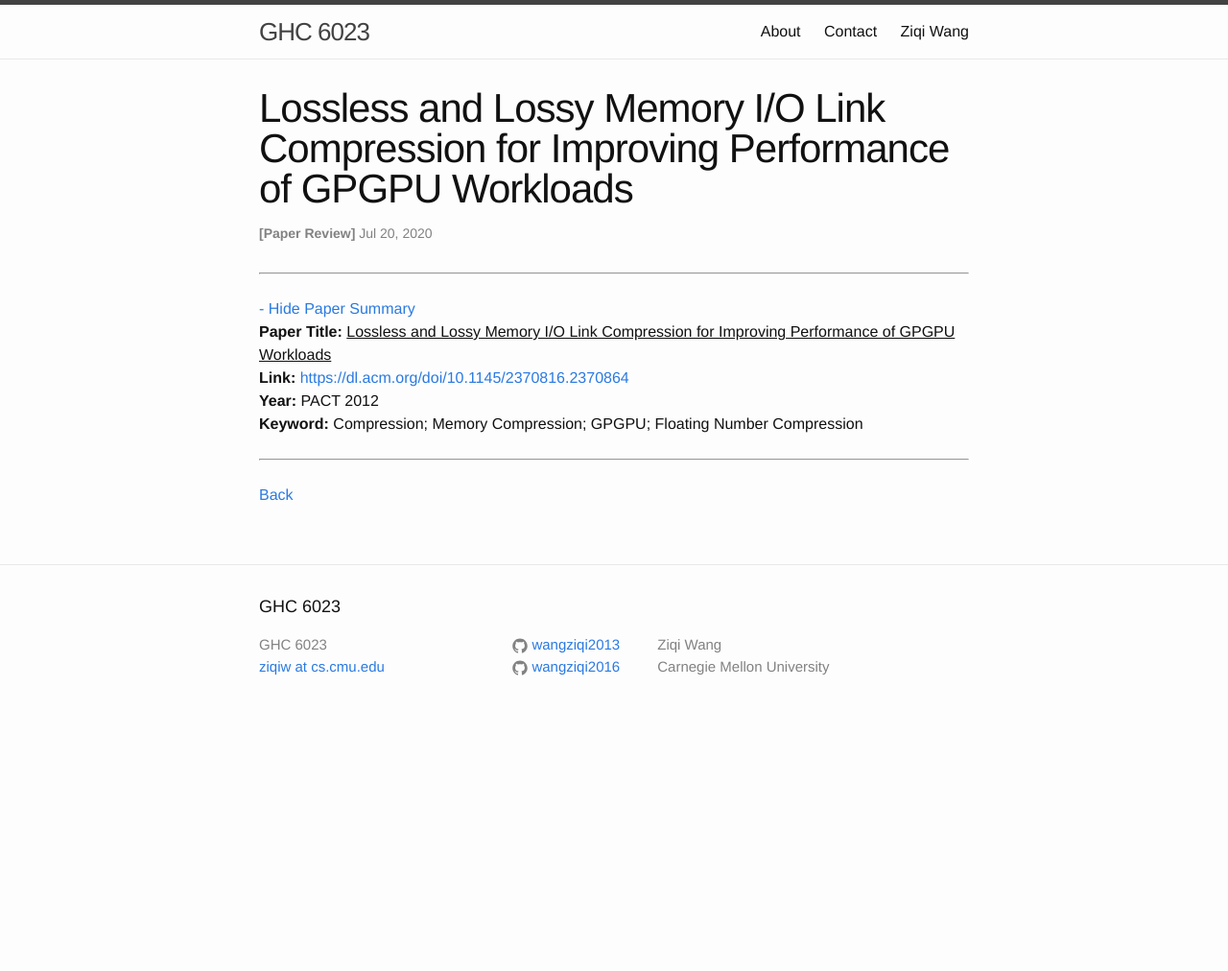
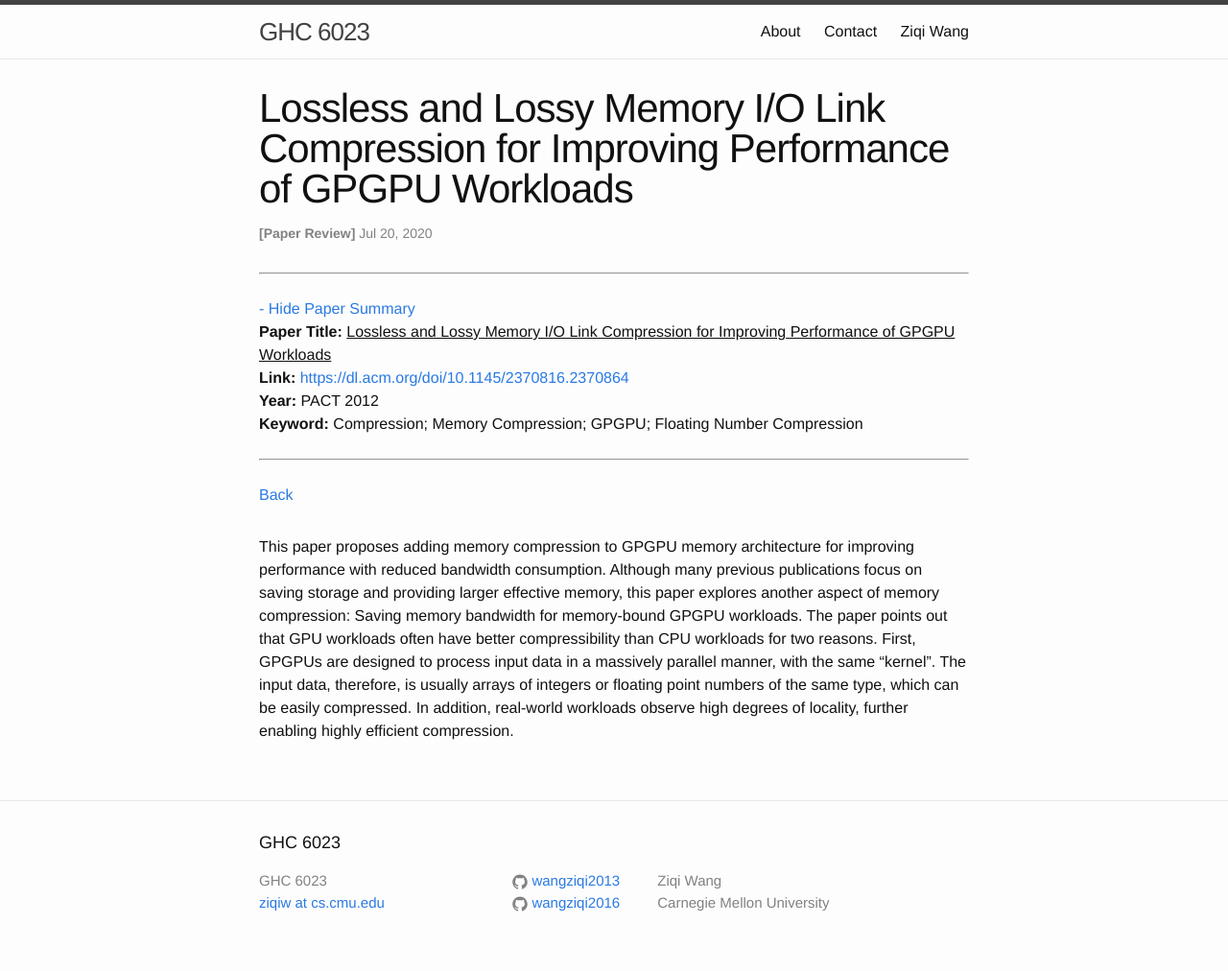
Before and after one commit to wangziqi2013/wangziqi2013.github.io, a Jekyll site: the page built from _posts/2020-07-19-loseless-and-lossy-memory-io-link-compression.markdown, in a window 1280 px wide. Shown: the whole page at 96% size. Built offline with Jekyll 4.4.1, drawn with Linux system fonts in a browser that asks for light colours; before the commit the page ends 900 px from its top, so only the background shows below that.

Commit message:
Adding motivation

```diff
--- a/_posts/2020-07-19-loseless-and-lossy-memory-io-link-compression.markdown
+++ b/_posts/2020-07-19-loseless-and-lossy-memory-io-link-compression.markdown
@@ -12,3 +12,11 @@ htm_cd:
 htm_cr:
 version_mgmt:
 ---
+
+This paper proposes adding memory compression to GPGPU memory architecture for improving performance with reduced bandwidth
+consumption. Although many previous publications focus on saving storage and providing larger effective memory, this paper
+explores another aspect of memory compression: Saving memory bandwidth for memory-bound GPGPU workloads. The paper points
+out that GPU workloads often have better compressibility than CPU workloads for two reasons. First, GPGPUs are designed
+to process input data in a massively parallel manner, with the same "kernel". The input data, therefore, is usually
+arrays of integers or floating point numbers of the same type, which can be easily compressed. In addition, real-world
+workloads observe high degrees of locality, further enabling highly efficient compression.
```
